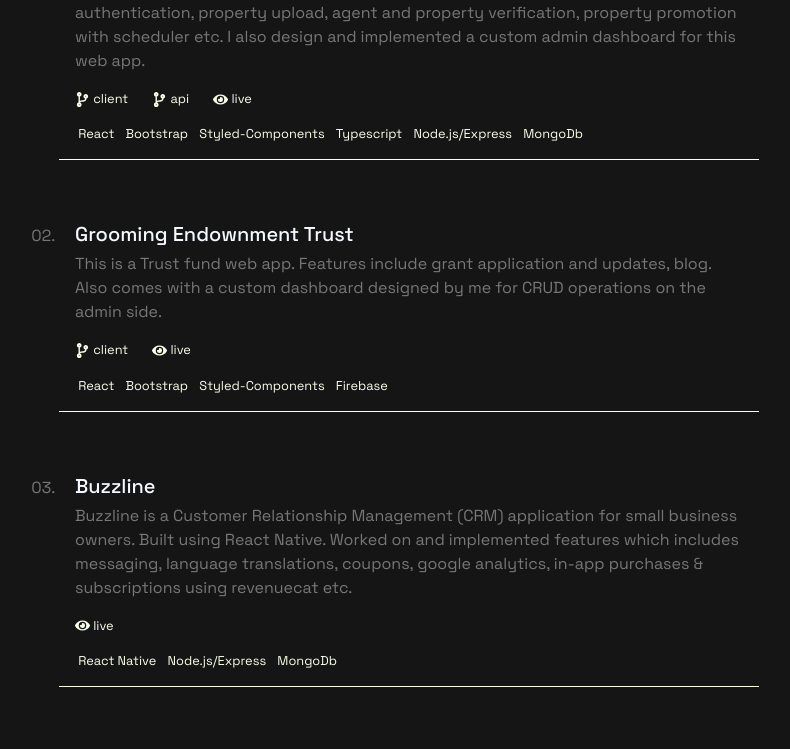
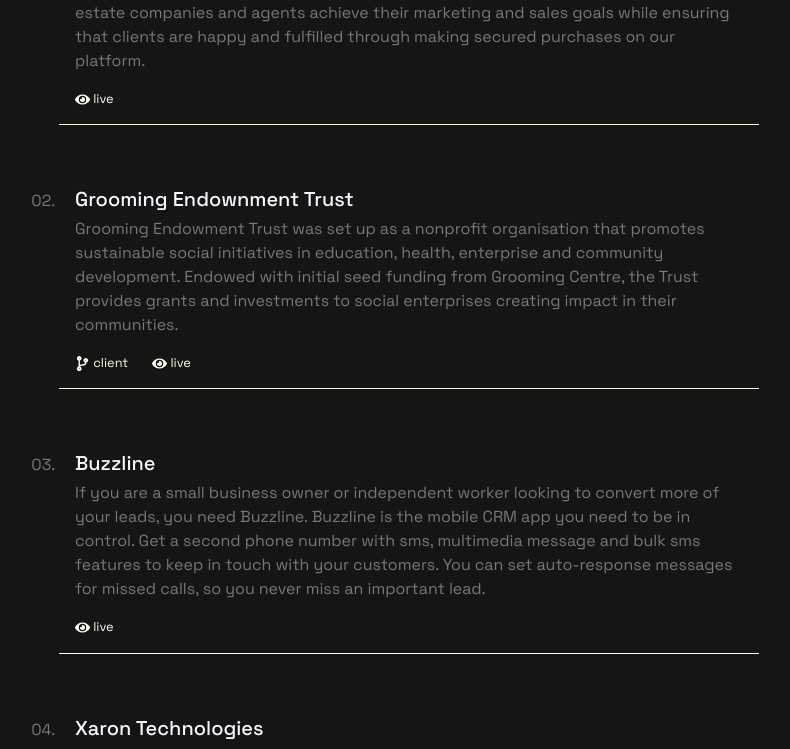
Before and after one commit to ikecodes/portfolio_v3, a React (Create React App) app: page / in a window 1280 px wide. Shown: the part 2003-2752 px from the top of the page, without its empty margins (21-811 px from the left). Built offline with nearby package versions, Linux system fonts and the light colour scheme.

Commit message:
updated work

```diff
--- a/src/components/Work.tsx
+++ b/src/components/Work.tsx
@@ -76,11 +76,11 @@
           <span>live</span>
         </a>
       </div>
-      <Stack className='d-flex gap-2 flex-wrap'>
+      {/* <Stack className='d-flex gap-2 flex-wrap'>
         {stacks.map((stack) => (
           <span key={stack}>{stack}</span>
         ))}
-      </Stack>
+      </Stack> */}
     </motion.li>
   );
 };
@@ -110,13 +110,13 @@
 const Head = styled.h5`
   color: ${colors.light};
 `;
-const Stack = styled.div`
-  color: ${colors.primary};
-  margin-top: 1rem;
-  & span {
-    font-size: 1rem;
-  }
-`;
+// const Stack = styled.div`
+//   color: ${colors.primary};
+//   margin-top: 1rem;
+//   & span {
+//     font-size: 1rem;
+//   }
+// `;
 // const Ps = styled.p`
 //   font-size: 0.7rem;
 // `;
--- a/src/constants/works.ts
+++ b/src/constants/works.ts
@@ -11,9 +11,9 @@
     id: 1,
     title: "spid realty",
     description:
-      "Spid Realty is a real estate, housing and investment company. Features include authentication, property upload, agent and property verification, property promotion with scheduler etc. I also design and implemented a custom admin dashboard for this web app.",
-    clientUrl: "https://github.com/ikecodes/spidRealty_frontend",
-    serverUrl: "https://github.com/ikecodes/spidRealty_backend",
+      "Spid Realty is redefining real estate marketing, advertising and sales to help real estate companies and agents achieve their marketing and sales goals while ensuring that clients are happy and fulfilled through making secured purchases on our platform.",
+    clientUrl: "",
+    serverUrl: "",
     liveUrl: "https://www.spidrealty.com",
     stacks: [
       "React",
@@ -28,7 +28,7 @@
     id: 2,
     title: "grooming endownment trust",
     description:
-      "This is a Trust fund web app. Features include grant application and updates, blog. Also comes with a custom dashboard designed by me for CRUD operations on the admin side.",
+      "Grooming Endowment Trust was set up as a nonprofit organisation that promotes sustainable social initiatives in education, health, enterprise and community development. Endowed with initial seed funding from Grooming Centre, the Trust provides grants and investments to social enterprises creating impact in their communities.",
     clientUrl: "https://github.com/ikecodes/grooming_endowment_trust",
     serverUrl: "",
     liveUrl: "https://www.groomingendowment.org",
@@ -38,7 +38,7 @@
     id: 3,
     title: "buzzline",
     description:
-      "Buzzline is a Customer Relationship Management (CRM) application for small business owners. Built using React Native. Worked on and implemented features which includes messaging, language translations, coupons, google analytics, in-app purchases & subscriptions using revenuecat etc.",
+      "If you are a small business owner or independent worker looking to convert more of your leads, you need Buzzline. Buzzline is the mobile CRM app you need to be in control. Get a second phone number with sms, multimedia message and bulk sms features to keep in touch with your customers. You can set auto-response messages for missed calls, so you never miss an important lead.",
     clientUrl: "",
     serverUrl: "",
     liveUrl:
@@ -49,22 +49,42 @@
     id: 4,
     title: "xaron technologies",
     description:
-      "Xaron technologies solves delievery services problem in Nigeria. Worked with a team on the front-end using react. Did major work on the server-side. Implemented real-time location tracking of riders, authentication, order request and delivery etc.",
+      "Xaron technologies solves delievery services problem in Nigeria. A system created for delivery service owners to easily manage there riders. Verified independent riders can also signup and have access to these features. Xaron helps users find delivery riders nearest to there location.",
     clientUrl: "",
     serverUrl: "https://github.com/ikecodes/xaron_backend",
-    liveUrl: "https://xaron-tech.com/",
+    liveUrl: "https://apps.apple.com/ng/app/xaron/id1624015119",
     stacks: ["React", "Bootstrap", "Socket.io", "Node.js/Express", "MongoDb"],
   },
   {
     id: 5,
     title: "broadcast nigeria",
     description:
-      "E-commerce web application for the sale of various sound equipments. Features include authentication, adding to cart, payment gateways etc.",
+      "E-commerce web application for the sale of various sound equipments.",
     clientUrl: "https://github.com/ikecodes/broadcast-nigeria_frontend",
     serverUrl: "https://github.com/ikecodes/broadcast-nigeria_backend",
     liveUrl: "https://broadcastnigeria.vercel.app/",
     stacks: ["React", "Redux", "CSS modules", "Node.js/Express", "MongoDb"],
   },
+  {
+    id: 6,
+    title: "FriendStart",
+    description:
+      "FriendStart is a mobile application thats helps you meet new friends with similar interests. Aim was to build an app that helps break the ice by connecting both parties with events.",
+    clientUrl: "",
+    serverUrl: "",
+    liveUrl: "https://apps.apple.com/us/app/friendstart/id1643136304",
+    stacks: ["Node.js/Express", "MongoDb"],
+  },
+  {
+    id: 7,
+    title: "Ecomms",
+    description:
+      "Store locator web application that lets you easily find stores and products based on you location or one you set. Its an ecommerce web app with a store locator.",
+    clientUrl: "https://github.com/ikecodes/ecommerce",
+    serverUrl: "",
+    liveUrl: "https://ecomms.vercel.app/",
+    stacks: ["React", "Redux", "CSS modules", "Node.js/Express", "MongoDb"],
+  },
 ];
 
 export default works;
```
